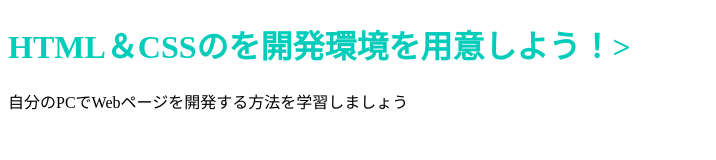
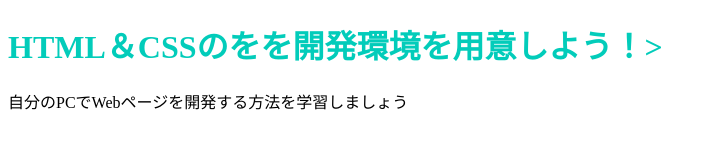
Before and after one commit to daisuke-kimura/daisuke-kimura, a plain HTML site: page index.html in a window 1280 px wide. Shown: the whole page, without its empty margins (0-716 px from the left). Drawn offline with Linux system fonts and the light colour scheme.

Commit message:
Update index.html

```diff
--- a/index.html
+++ b/index.html
@@ -6,7 +6,7 @@
   <link rel="stylesheet" href="stylesheet.css">
 </head>
 <body>
-  <h1 class="title">HTML＆CSSのを開発環境を用意しよう！>
+  <h1 class="title">HTML＆CSSのをを開発環境を用意しよう！>
     </h1>
     <p>自分のPCでWebページを開発する方法を学習しましょう</p>
 </body>
```
